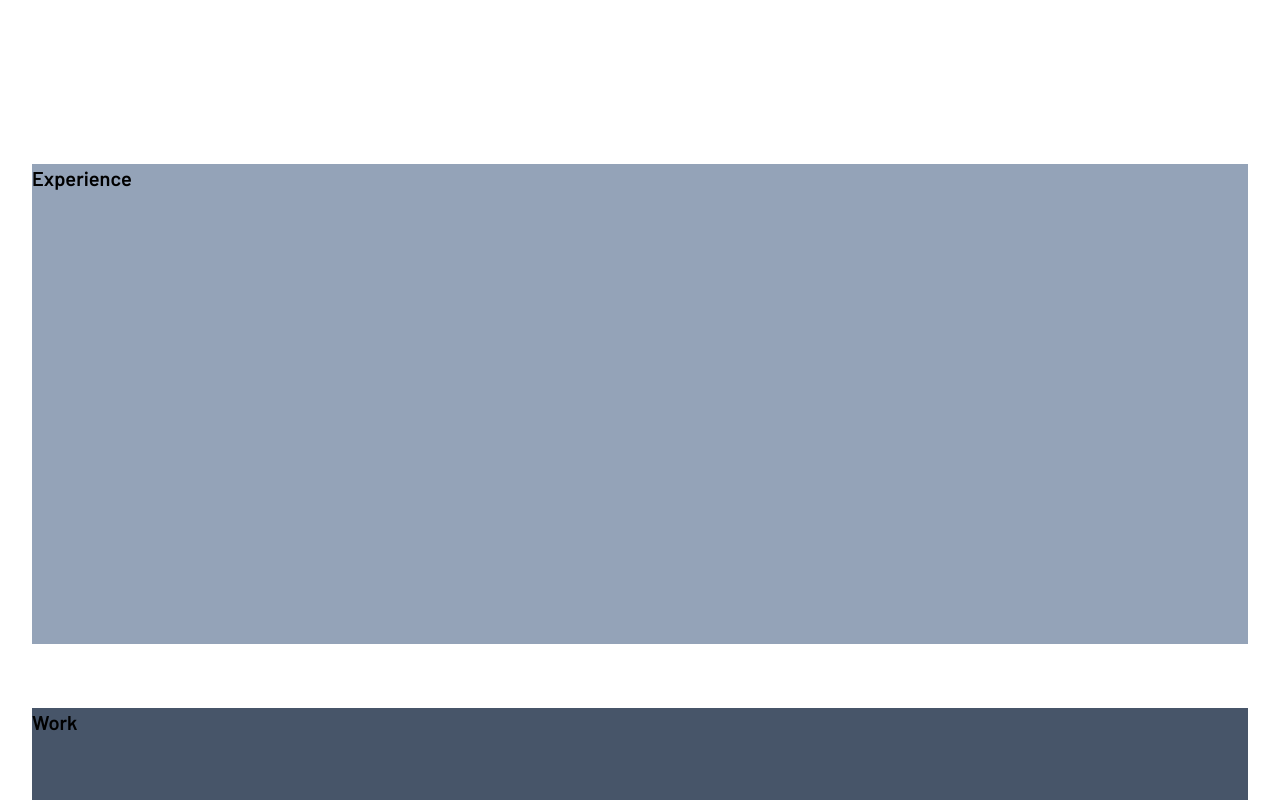
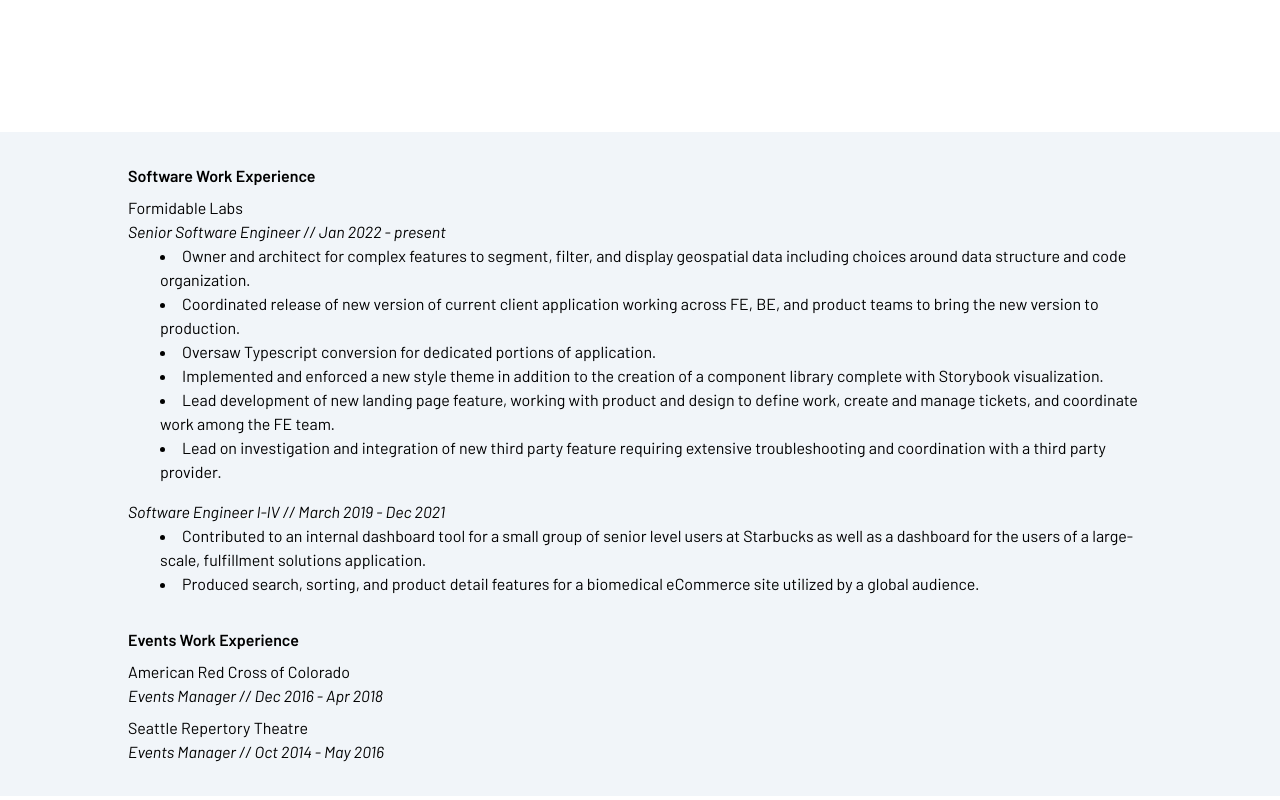
Before and after one commit to keschaefer/kate-schaefer-portfolio-vite, a React (Vite) app: page / in a window 1280 px wide. Shown: the part 940-1740 px from the top of the page. Built offline with nearby package versions, Linux system fonts and the light colour scheme.

Commit message:
add experience content

```diff
--- a/src/Sections/EducationSection.jsx
+++ b/src/Sections/EducationSection.jsx
@@ -4,14 +4,12 @@ import { HEADER_HEIGHT_REMS } from "../Header";
 
 const EducationSection = () => {
   return (
-    <SectionWrapper>
     <div
       className={`scroll-mt-${HEADER_HEIGHT_REMS} snap-start h-section bg-slate-800`}
       id={VIEW_SECTIONS.EDUCATION}
     >
       <Title title="Education" />
     </div>
-    </SectionWrapper>
   );
 };
 
--- a/src/Sections/ExperienceSection.jsx
+++ b/src/Sections/ExperienceSection.jsx
@@ -2,16 +2,75 @@ import { Title, SectionWrapper } from "../components";
 import { VIEW_SECTIONS } from "../constants/viewConstants";
 import { HEADER_HEIGHT_REMS } from "../Header";
 
+const SubTitle = ({ children }) => {
+  return <div className="capitalize font-semibold">{children}</div>;
+};
+
+const JobTitle = ({ children }) => {
+  return <div className="italic">{children}</div>;
+};
+
+const WorkPlace = ({ children }) => {
+  return <div className="pt-2">{children}</div>;
+};
+
 const ExperienceSection = () => {
   return (
-    <SectionWrapper>
-      <div
-        className={`scroll-mt-${HEADER_HEIGHT_REMS} h-section snap-start bg-slate-400`}
-        id={VIEW_SECTIONS.EXPERIENCE}
-      >
-        <Title title="Experience" />
+    <div
+      className={`scroll-mt-${HEADER_HEIGHT_REMS} h-auto py-8 px-32 snap-start bg-slate-100`}
+      id={VIEW_SECTIONS.EXPERIENCE}
+    >
+      <SubTitle>Software Work Experience</SubTitle>
+      <WorkPlace>Formidable Labs</WorkPlace>
+      <JobTitle>Senior Software Engineer // Jan 2022 - present</JobTitle>
+      <div className="pl-8 mb-4">
+        <li>
+          Owner and architect for complex features to segment, filter, and
+          display geospatial data including choices around data structure and
+          code organization.
+        </li>
+        <li>
+          Coordinated release of new version of current client application
+          working across FE, BE, and product teams to bring the new version to
+          production.
+        </li>
+        <li>
+          Oversaw Typescript conversion for dedicated portions of application.
+        </li>
+        <li>
+          Implemented and enforced a new style theme in addition to the creation
+          of a component library complete with Storybook visualization.
+        </li>
+        <li>
+          Lead development of new landing page feature, working with product and
+          design to define work, create and manage tickets, and coordinate work
+          among the FE team.
+        </li>
+        <li>
+          Lead on investigation and integration of new third party feature
+          requiring extensive troubleshooting and coordination with a third
+          party provider.
+        </li>
       </div>
-    </SectionWrapper>
+      <JobTitle>Software Engineer I-IV // March 2019 - Dec 2021</JobTitle>
+      <div className="pl-8">
+        <li>
+          Contributed to an internal dashboard tool for a small group of senior
+          level users at Starbucks as well as a dashboard for the users of a
+          large-scale, fulfillment solutions application.
+        </li>
+        <li>
+          Produced search, sorting, and product detail features for a biomedical
+          eCommerce site utilized by a global audience.
+        </li>
+      </div>
+      <div className="pt-8" />
+      <SubTitle>Events Work Experience</SubTitle>
+      <WorkPlace>American Red Cross of Colorado</WorkPlace>
+      <JobTitle>Events Manager // Dec 2016 - Apr 2018</JobTitle>
+      <WorkPlace>Seattle Repertory Theatre</WorkPlace>
+      <JobTitle>Events Manager // Oct 2014 - May 2016</JobTitle>
+    </div>
   );
 };
 
```
Lines whose indentation alone changed are shown as unchanged.
